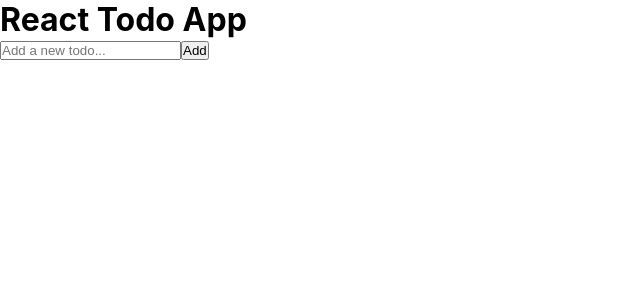
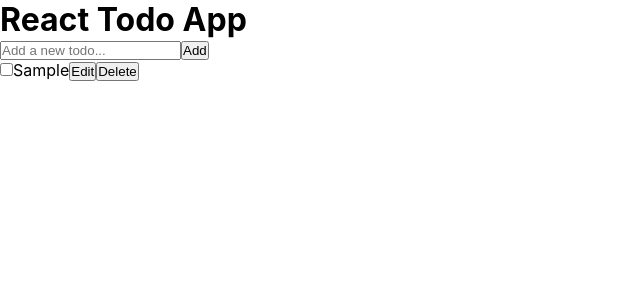
Before and after one commit to zstem001hz-droid/react-todo-app, a React (Vite) app: page / in a window 1280 px wide. Both pictures are taken after typing "Sample" into the empty fields and a click on the button "Add". Shown: the top 300 px of the page, without its empty margins (0-640 px from the left). Built offline with nearby package versions, Linux system fonts and the light colour scheme.

Commit message:
feat: add TodoList and TodoItem components with toggle, edit, and delete

```diff
--- a/src/App.tsx
+++ b/src/App.tsx
@@ -1,6 +1,7 @@
 import './App.css'
 import { TodoProvider, useTodos } from './context/TodoContext'
 import TodoInput from './components/TodoInput'
+import TodoList from './components/TodoList'
 
 // Inner component has access to TodoContext via TodoProvider wrapper
 function TodoApp() {
@@ -10,11 +11,12 @@ function TodoApp() {
     <div>
       <h1>React Todo App</h1>
       <TodoInput onAdd={addTodo} />
+      <TodoList />
     </div>
   )
 }
 
-// TodoProvider wraps the app making todo state available tree-wide
+// TodoProvider wraps the entire app making todo state available tree-wide
 function App() {
   return (
     <TodoProvider>
--- a/src/components/TodoList.tsx
+++ b/src/components/TodoList.tsx
@@ -0,0 +1,27 @@
+import { useTodos } from '../context/TodoContext'
+import TodoItem from './TodoItem'
+
+// Renders the full list of todo items.
+// Displays a message when no todos exist.
+function TodoList() {
+  const { todos } = useTodos()
+
+  if (todos.length === 0) {
+    return <p>Nothing to do yet — add something to do above!</p>
+  }
+
+  return (
+    <ul>
+      {todos.map(todo => (
+        <TodoItem
+          key={todo.id}
+          id={todo.id}
+          text={todo.text}
+          completed={todo.completed}
+        />
+      ))}
+    </ul>
+  )
+}
+
+export default TodoList
```
